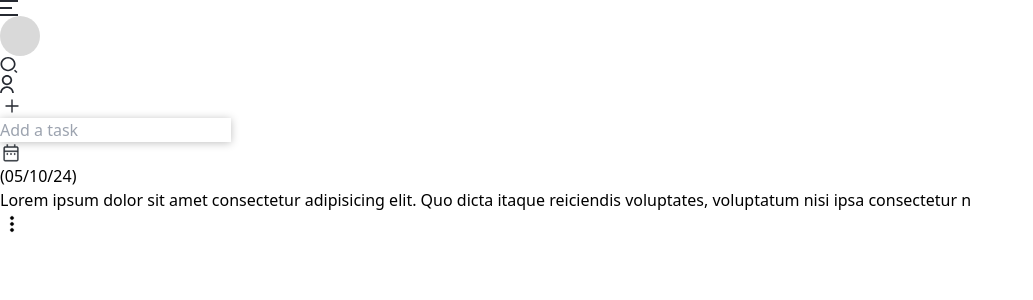
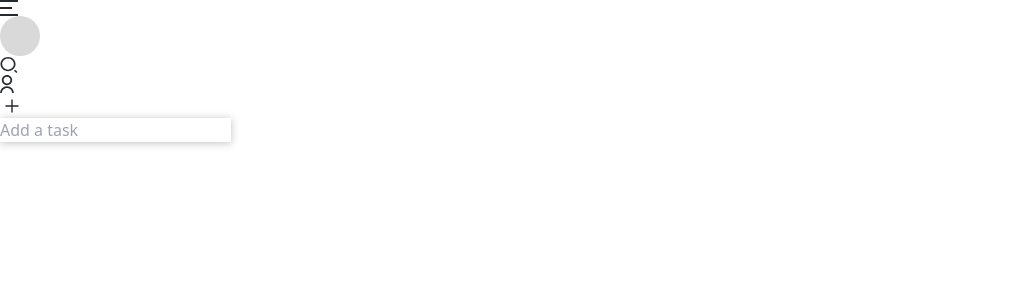
Before and after one commit to LevaniMesxia23/Line-Todo-App, a React (Vite) app: page / in a window 1280 px wide. Shown: the top 300 px of the page, without its empty margins (0-1033 px from the left). Built offline with nearby package versions, Linux system fonts and the light colour scheme.

Commit message:
feat: add tasks add and save in localstorage functionality

```diff
--- a/src/App.jsx
+++ b/src/App.jsx
@@ -1,10 +1,18 @@
 import Signin from "./components/Signin"
 import Signup from "./components/Signup";
 import Home from "./pages/Home";
+import { createContext, useState } from "react";
 import { BrowserRouter, Route, Routes } from "react-router-dom";
+export const MyContext = createContext(null);
 function App() {
+  const [tasks, setTasks] = useState(() => {
+    const savedTasks = localStorage.getItem('tasks')
+    return savedTasks ? JSON.parse(savedTasks) : []
+  });
+  const [taskInput, setTaskInput] = useState("");
   return (
     <div>
+      <MyContext.Provider value={{tasks,taskInput,setTasks,setTaskInput}}>
       <BrowserRouter>
        <Routes>
         <Route path="/" element={<Home />}/>
@@ -12,7 +20,7 @@ function App() {
         <Route path="/signup" element={<Signup />}/>
        </Routes>
       </BrowserRouter>
-
+      </MyContext.Provider>
     </div>
   )
 }
--- a/src/components/TasksSection.jsx
+++ b/src/components/TasksSection.jsx
@@ -1,6 +1,28 @@
+import { MyContext } from "../App";
+import { useContext, useEffect } from "react";
 import { format } from "date-fns";
+
 function TasksSection() {
+  const { tasks, setTasks, taskInput, setTaskInput } = useContext(MyContext);
   const formattedDate = format(new Date(), "dd/MM/yy");
+
+  useEffect(()=>{
+    localStorage.setItem('tasks', JSON.stringify(tasks))
+  })
+
+  const handleAddTask = () => {
+    if (taskInput.trim()) {
+      setTasks([...tasks, taskInput.trim()]);
+      setTaskInput("");
+      console.log(taskInput)
+    }
+  };
+  const handleKeyPress = (e) => {
+    if (e.key == "Enter") {
+      e.preventDefault();
+      handleAddTask();
+    }
+  };
   return (
     <div className=" px-4">
       <div className="flex justify-center mt-8">
@@ -25,11 +47,15 @@ function TasksSection() {
             className="pl-[2.88rem] pr-3 py-2 w-full rounded-lg focus:outline-none focus:ring focus:ring-indigo-300 sm:text-sm lg:text-base"
             placeholder="Add a task"
             style={{ boxShadow: "0px 1px 8px 0px rgba(0, 0, 0, 0.25)" }}
+            value={taskInput}
+            onChange={(e) => setTaskInput(e.target.value)}
+            onKeyPress={handleKeyPress}
           />
         </div>
       </div>
 
-      <div className=" bg-red-500 rounded-[0.625rem]">
+      {tasks.map((task, index) => (
+        <div key={index} className=" bg-red-500 rounded-[0.625rem] mb-6">
           <div className="flex flex-col justify-between px-4 py-3 ">
             <div className="bg-[#FDF8F2] max-w-[8rem] h-[30px] px-[10px] rounded-full flex justify-start gap-2 items-center mb-4">
               <svg
@@ -52,21 +78,30 @@ function TasksSection() {
               <span className="text-[14px] font-normal text-textColor leading-6">
                 ({formattedDate})
               </span>
-
             </div>
             <div>
-              <span className=" text-[#252931]">
-                Lorem ipsum dolor sit amet consectetur adipisicing elit. Quo dicta itaque reiciendis voluptates, voluptatum nisi ipsa consectetur n
-              </span>
+              <span className=" text-[#252931]">{task}</span>
             </div>
 
             <div className=" flex justify-end mt-[1.62rem]">
-          <svg xmlns="http://www.w3.org/2000/svg" width="24" height="24" viewBox="0 0 24 24" fill="none">
-            <path d="M13.2021 16.7979C12.8833 16.4791 12.4509 16.3 12 16.3C11.5491 16.3 11.1167 16.4791 10.7979 16.7979C10.4791 17.1167 10.3 17.5491 10.3 18C10.3 18.4509 10.4791 18.8833 10.7979 19.2021C11.1167 19.5209 11.5491 19.7 12 19.7C12.4509 19.7 12.8833 19.5209 13.2021 19.2021C13.5209 18.8833 13.7 18.4509 13.7 18C13.7 17.5491 13.5209 17.1167 13.2021 16.7979ZM13.2021 10.7979C12.8833 10.4791 12.4509 10.3 12 10.3C11.5491 10.3 11.1167 10.4791 10.7979 10.7979C10.4791 11.1167 10.3 11.5491 10.3 12C10.3 12.4509 10.4791 12.8833 10.7979 13.2021C11.1167 13.5209 11.5491 13.7 12 13.7C12.4509 13.7 12.8833 13.5209 13.2021 13.2021C13.5209 12.8833 13.7 12.4509 13.7 12C13.7 11.5491 13.5209 11.1167 13.2021 10.7979ZM13.2021 4.79792C12.8833 4.47911 12.4509 4.3 12 4.3C11.5491 4.3 11.1167 4.47911 10.7979 4.79792C10.4791 5.11673 10.3 5.54913 10.3 6C10.3 6.45087 10.4791 6.88327 10.7979 7.20208C11.1167 7.52089 11.5491 7.7 12 7.7C12.4509 7.7 12.8833 7.52089 13.2021 7.20208C13.5209 6.88327 13.7 6.45087 13.7 6C13.7 5.54913 13.5209 5.11673 13.2021 4.79792Z" fill="black" stroke="black" strokeWidth="0.4"/>
+              <svg
+                xmlns="http://www.w3.org/2000/svg"
+                width="24"
+                height="24"
+                viewBox="0 0 24 24"
+                fill="none"
+              >
+                <path
+                  d="M13.2021 16.7979C12.8833 16.4791 12.4509 16.3 12 16.3C11.5491 16.3 11.1167 16.4791 10.7979 16.7979C10.4791 17.1167 10.3 17.5491 10.3 18C10.3 18.4509 10.4791 18.8833 10.7979 19.2021C11.1167 19.5209 11.5491 19.7 12 19.7C12.4509 19.7 12.8833 19.5209 13.2021 19.2021C13.5209 18.8833 13.7 18.4509 13.7 18C13.7 17.5491 13.5209 17.1167 13.2021 16.7979ZM13.2021 10.7979C12.8833 10.4791 12.4509 10.3 12 10.3C11.5491 10.3 11.1167 10.4791 10.7979 10.7979C10.4791 11.1167 10.3 11.5491 10.3 12C10.3 12.4509 10.4791 12.8833 10.7979 13.2021C11.1167 13.5209 11.5491 13.7 12 13.7C12.4509 13.7 12.8833 13.5209 13.2021 13.2021C13.5209 12.8833 13.7 12.4509 13.7 12C13.7 11.5491 13.5209 11.1167 13.2021 10.7979ZM13.2021 4.79792C12.8833 4.47911 12.4509 4.3 12 4.3C11.5491 4.3 11.1167 4.47911 10.7979 4.79792C10.4791 5.11673 10.3 5.54913 10.3 6C10.3 6.45087 10.4791 6.88327 10.7979 7.20208C11.1167 7.52089 11.5491 7.7 12 7.7C12.4509 7.7 12.8833 7.52089 13.2021 7.20208C13.5209 6.88327 13.7 6.45087 13.7 6C13.7 5.54913 13.5209 5.11673 13.2021 4.79792Z"
+                  fill="black"
+                  stroke="black"
+                  strokeWidth="0.4"
+                />
               </svg>
             </div>
           </div>
         </div>
+      ))}
     </div>
   );
 }
```
Lines whose indentation alone changed are shown as unchanged.
